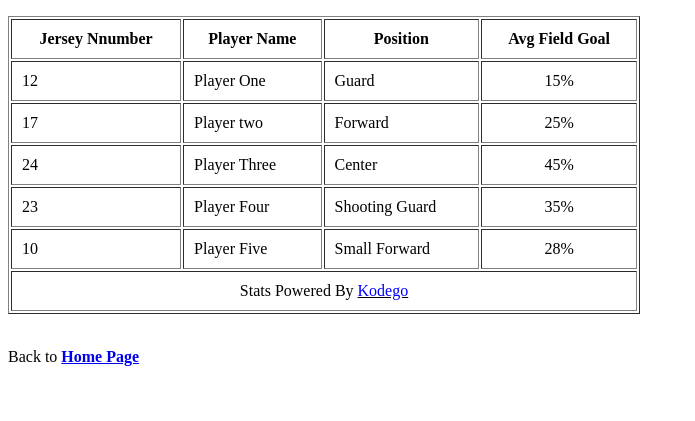
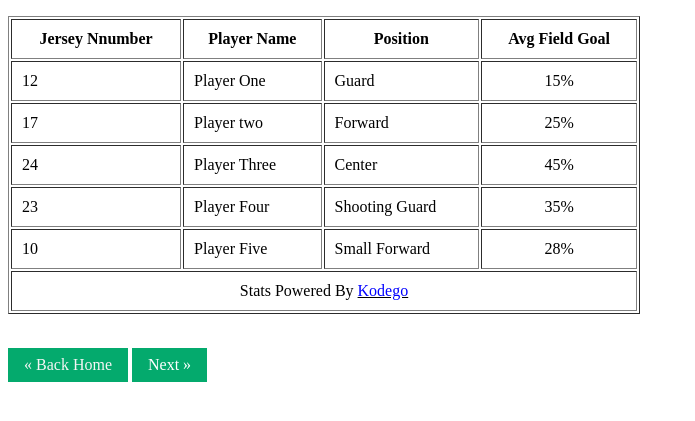
Before and after one commit to KathrinaReyes/kodego-demo, a plain HTML site: page exercise7.html in a window 1280 px wide. Shown: the part 105-526 px from the top of the page, without its empty margins (0-695 px from the left). Drawn offline with Linux system fonts and the light colour scheme.

Commit message:
update exercise7.html

```diff
--- a/exercise7.html
+++ b/exercise7.html
@@ -5,6 +5,32 @@
         <meta http-equiv="X-UA-Compatible" content="IE=edge">
         <meta name="viewport" content="width=device-width, initial-scale=1.0">
         <title>HTML Tables Files</title>
+        <style>
+
+            a {
+                text-decoration: none;
+                display:inline-flex;
+                padding: 8px 16px;
+
+            }
+            a:hover {
+                background-color: #ddd;
+                color:black;
+            }
+            .Back {
+                background-color: #04AA6D;
+                color:whitesmoke;
+            }
+
+            .next {
+                background-color: #04AA6D;
+                color: white;
+
+            }
+            .round {
+                border-radius: 50%;
+            }
+        </style>
     </head>
     <body>
         <main>
@@ -64,7 +90,8 @@
         </main>
         <br/>
         <p align="left">
-            Back to <a href="http://localhost/index2.html"><strong>Home Page</strong></a>
+            <a href="https://kathrinareyes.github.io/kodego-demo/index.html" class="Back Home">&laquo; Back Home</a>
+            <a href="https://kathrinareyes.github.io/kodego-demo/exercise8.html" class="next">Next &raquo;</a>
         </p>
     </body>
 </html>
```
